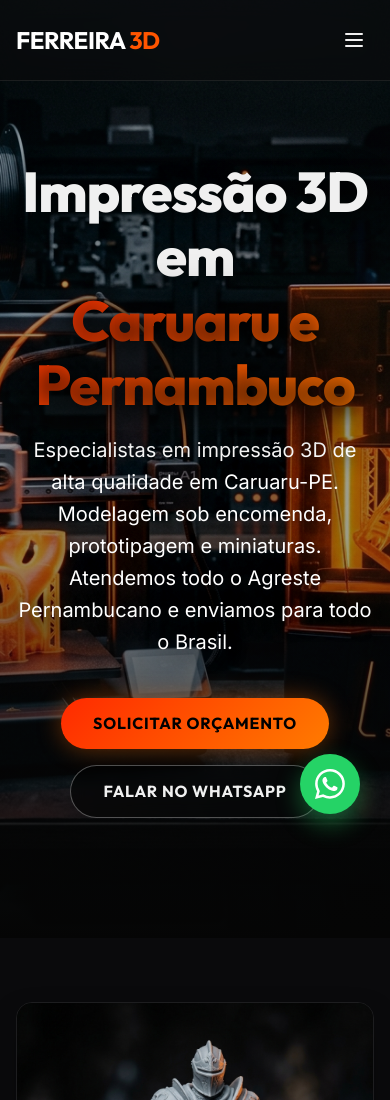
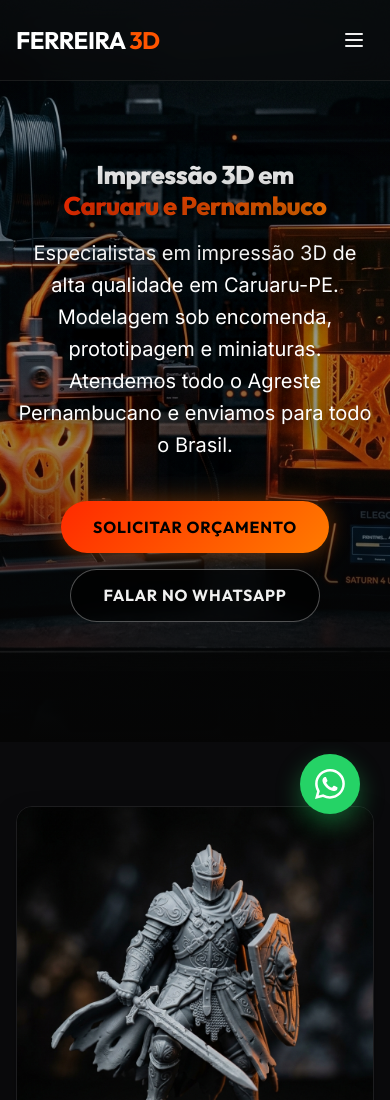
Before and after one commit to OrakySec/Ferreira3DStudio, a plain HTML site: page index.html in a window 390 px wide. Shown: the top 1100 px of the page. Drawn offline with Linux system fonts and the light colour scheme.

Commit message:
fix: prevent word hyphenation in hero on mobile (no more Per-nambuco)

```diff
--- a/css/global.css
+++ b/css/global.css
@@ -21,7 +21,7 @@ h1, h2, h3, h4, h5, h6 {
   letter-spacing: -0.02em;
 }
 
-h1 { font-size: clamp(2rem, 8vw, 4.5rem); font-weight: 800; line-height: 1.1; word-wrap: break-word; hyphens: auto; }
+h1 { font-size: clamp(2rem, 8vw, 4.5rem); font-weight: 800; line-height: 1.1; overflow-wrap: normal; word-break: keep-all; hyphens: none; }
 h2 { font-size: clamp(1.75rem, 6vw, 3rem); word-wrap: break-word; }
 h3 { font-size: clamp(1.25rem, 4vw, 1.75rem); word-wrap: break-word; }
 
--- a/index.html
+++ b/index.html
@@ -190,7 +190,7 @@
       <div style="position: absolute; top: 0; left: 0; width: 100%; height: 100%; z-index: -1; background: linear-gradient(180deg, rgba(10,10,12,0.1) 0%, rgba(10,10,12,0.3) 60%, var(--color-bg) 100%);"></div>
 
       <div class="container" style="position: relative; z-index: 1;">
-        <h1 style="font-size: 3.5rem; margin-bottom: 1rem; line-height: 1.15; text-shadow: 0 4px 25px rgba(0,0,0,0.9);">Impressão 3D em<br><span class="text-gradient" style="font-weight: 800; filter: drop-shadow(0 4px 25px rgba(0,0,0,0.9));">Caruaru e Pernambuco</span></h1>
+        <h1 style="font-size: clamp(1.6rem, 6.5vw, 3.5rem); margin-bottom: 1rem; line-height: 1.2; text-shadow: 0 4px 25px rgba(0,0,0,0.9); hyphens: none; word-break: keep-all; overflow-wrap: normal;">Impressão 3D em<br><span class="text-gradient" style="font-weight: 800; filter: drop-shadow(0 4px 25px rgba(0,0,0,0.9)); white-space: nowrap;">Caruaru e Pernambuco</span></h1>
         <p style="font-size: 1.25rem; max-width: 800px; margin: 0 auto 2.5rem; color: #fff; text-shadow: 0 4px 20px rgba(0,0,0,0.9);">
           Especialistas em impressão 3D de alta qualidade em Caruaru-PE. Modelagem sob encomenda, prototipagem e miniaturas. Atendemos todo o Agreste Pernambucano e enviamos para todo o Brasil.
         </p>
```
